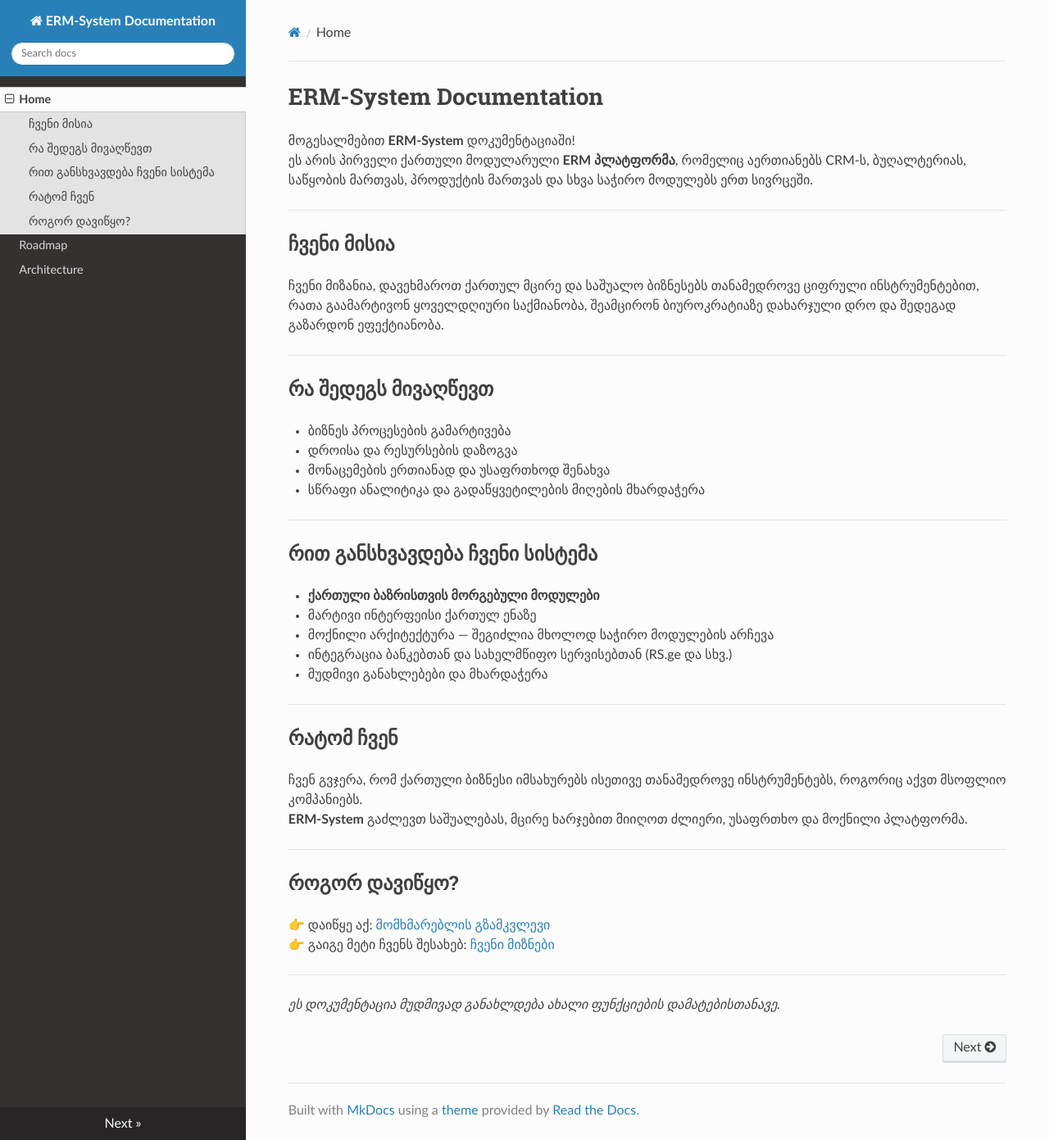
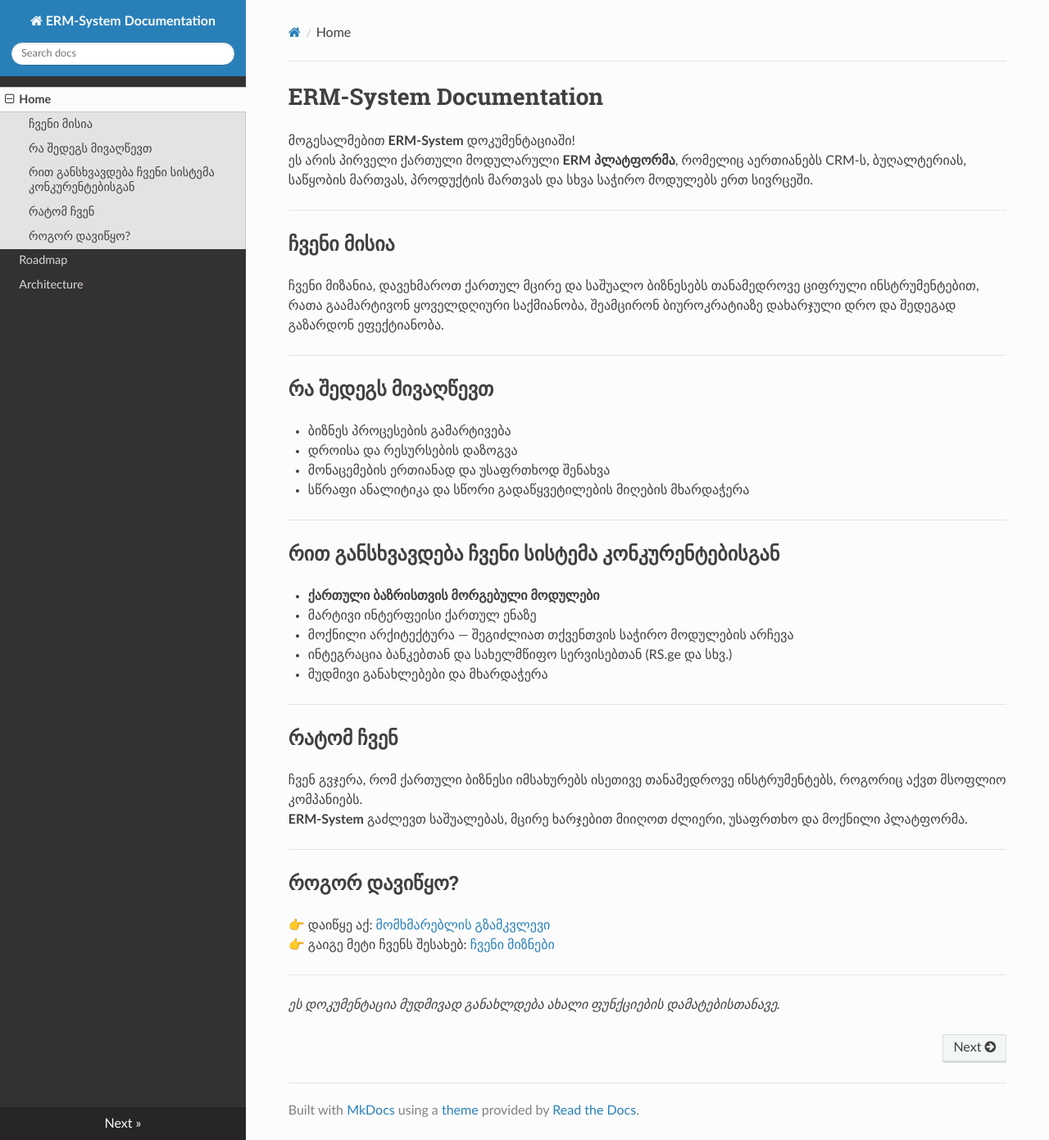
Before and after one commit to Ministra1978/ERM-System, an MkDocs documentation site: the page built from docs/index.md, in a window 1280 px wide and 1391 px high. Shown: the whole window at 82% size. Built offline with MkDocs 1.6.1, drawn with Linux system fonts in a browser that asks for light colours; nearby versions of some CDN libraries.

Commit message:
vault backup: 2025-09-09 16:59:32

```diff
--- a/docs/index.md
+++ b/docs/index.md
@@ -15,14 +15,14 @@
 - ბიზნეს პროცესების გამარტივება
 - დროისა და რესურსების დაზოგვა
 - მონაცემების ერთიანად და უსაფრთხოდ შენახვა
-- სწრაფი ანალიტიკა და გადაწყვეტილების მიღების მხარდაჭერა
+- სწრაფი ანალიტიკა და სწორი გადაწყვეტილების მიღების მხარდაჭერა
 
 ---
 
-## რით განსხვავდება ჩვენი სისტემა
+## რით განსხვავდება ჩვენი სისტემა კონკურენტებისგან
 - **ქართული ბაზრისთვის მორგებული მოდულები**
 - მარტივი ინტერფეისი ქართულ ენაზე
-- მოქნილი არქიტექტურა — შეგიძლია მხოლოდ საჭირო მოდულების არჩევა
+- მოქნილი არქიტექტურა — შეგიძლიათ თქვენთვის საჭირო მოდულების არჩევა
 - ინტეგრაცია ბანკებთან და სახელმწიფო სერვისებთან (RS.ge და სხვ.)
 - მუდმივი განახლებები და მხარდაჭერა
 
```
